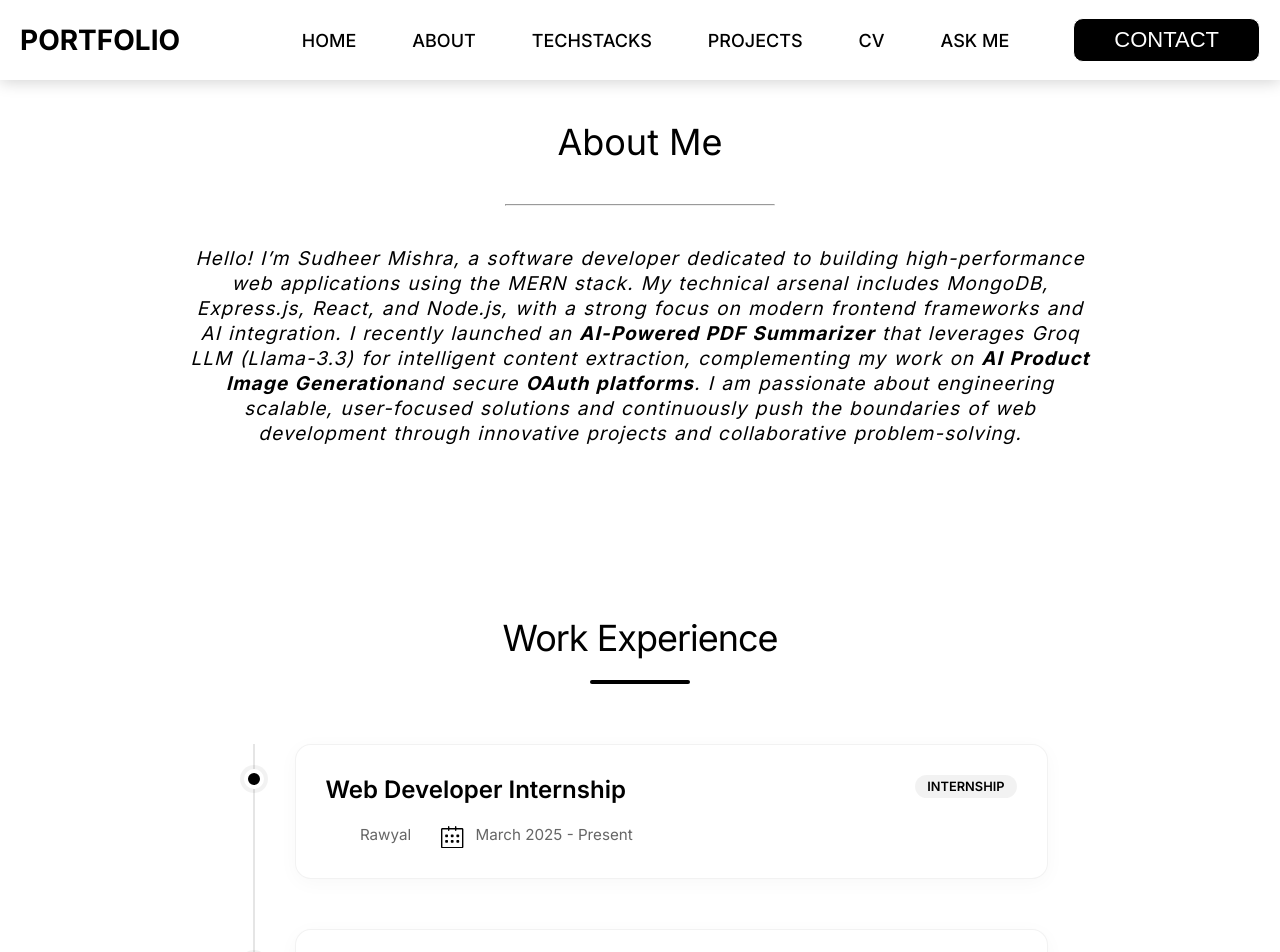
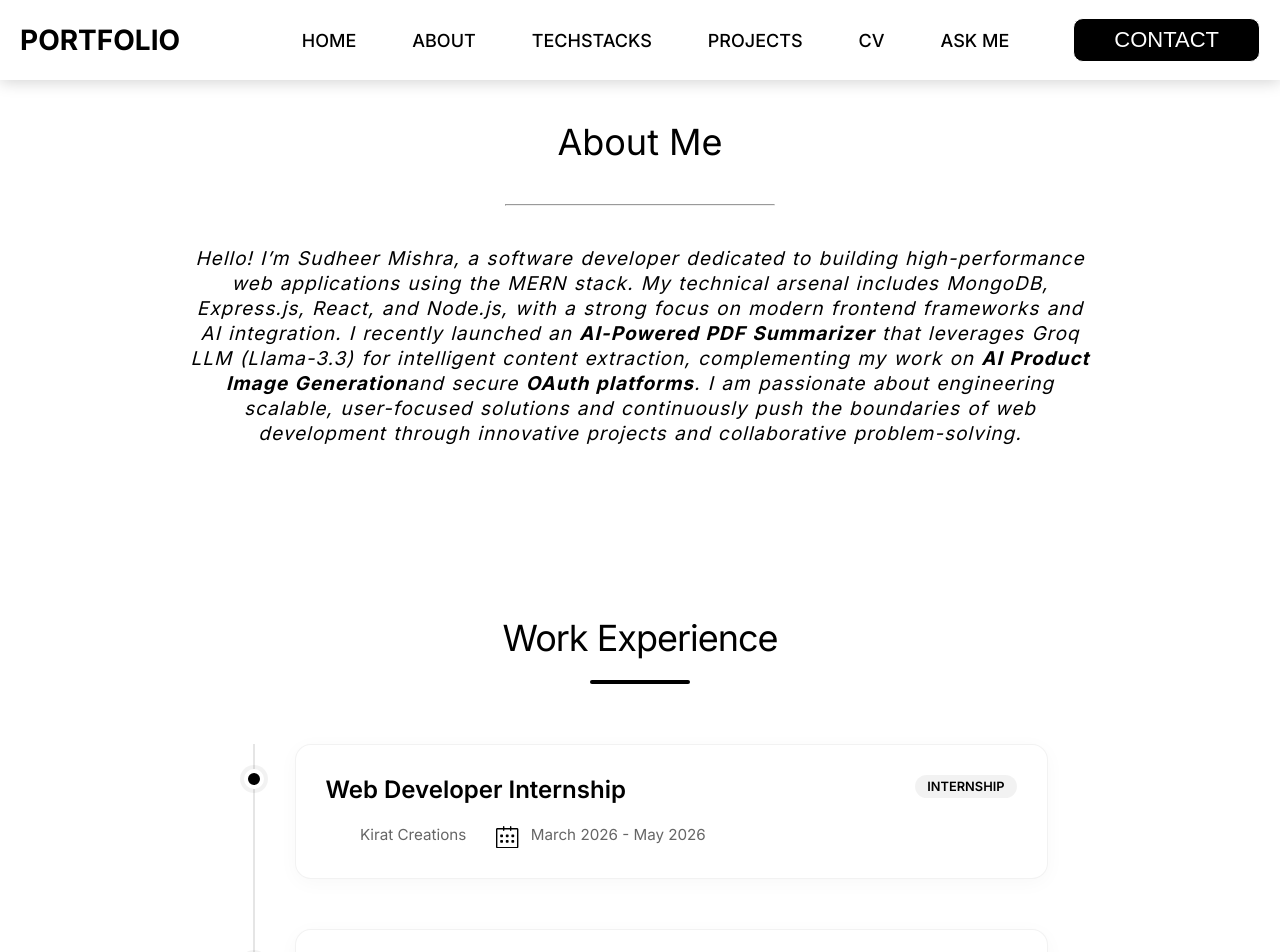
Before and after one commit to sudheermishra/My-Portfolio, a React (Create React App) app: page /about in a window 1280 px wide. Shown: the top 952 px of the page. Built offline with nearby package versions, Linux system fonts and the light colour scheme; some icons are missing.

Commit message:
Update Experience.js

```diff
--- a/src/components/About/Experience.js
+++ b/src/components/About/Experience.js
@@ -5,9 +5,9 @@ import { LiaBuildingSolid } from "react-icons/lia";
 const experienceData = [
   {
     title: "Web Developer Internship",
-    company: "Rawyal",
+    company: "Kirat Creations",
     type: "Internship",
-    duration: "March 2025 - Present",
+    duration: "March 2026 - May 2026",
   },
   {
     title: "Web Development Internship",
```
